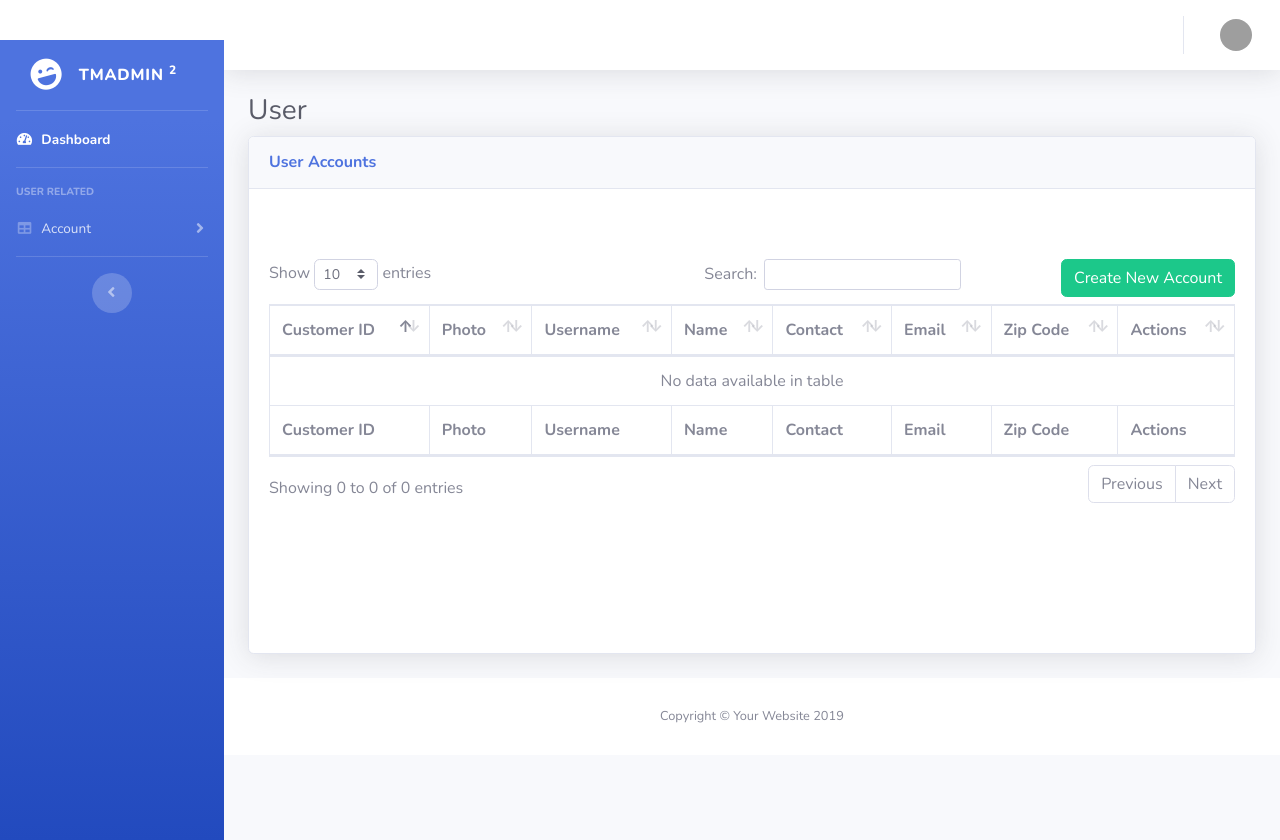
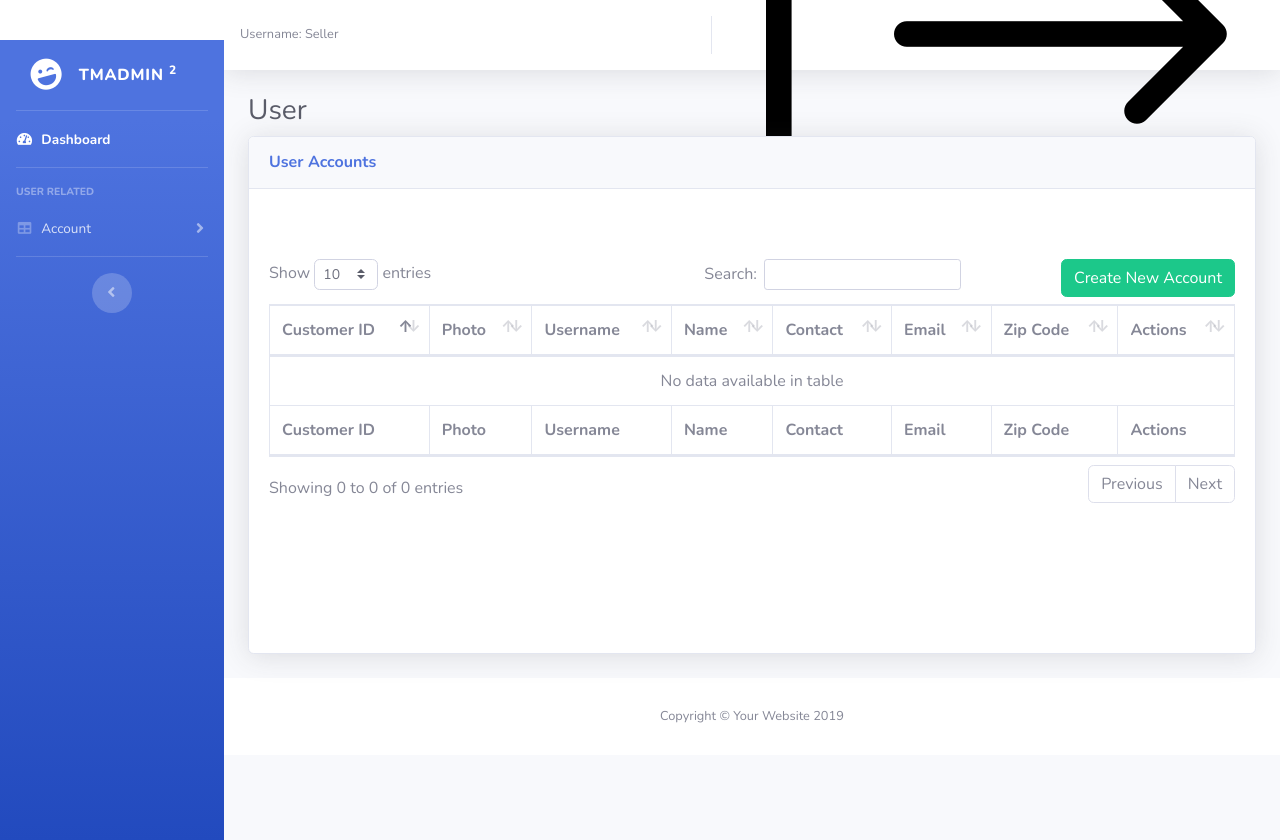
Before and after one commit to HenryDev01/INF2003, a Flask app: page /customer in a window 1280 px wide. Run offline with Flask 3, Linux system fonts and the light colour scheme; data that the repository does not hold is empty; some libraries are stand-ins or nearby versions; grey boxes are pictures that could not be loaded.

Commit message:
added seller username when logged in, various fixes

```diff
--- a/App/Auth/routes.py
+++ b/App/Auth/routes.py
@@ -142,12 +142,13 @@ def handle_login():
         return jsonify({"message": "customer_login_success"})
 
     # Authenticate as Seller
-    cursor.execute("SELECT seller_id, password_hash FROM seller WHERE username = %s", (username,))
+    cursor.execute("SELECT seller_id, password_hash, username FROM seller WHERE username = %s", (username,))
     seller_record = cursor.fetchone()
 
     if seller_record and verify_password(password, seller_record[1]):
         session["sellerID"] = seller_record[0]
         session["seller_logged_in"] = True
+        session["seller_username"] = seller_record[2]
         db.close()
         return jsonify({"message": "seller_login_success"})
     # Authenticate as Admin
--- a/App/template/includes/seller_side_bar.html
+++ b/App/template/includes/seller_side_bar.html
@@ -9,7 +9,7 @@
         <div class="sidebar-brand-icon rotate-n-15">
           <i class="fas fa-laugh-wink"></i>
         </div>
-        <div class="sidebar-brand-text mx-3">TmSeller <sup>2</sup></div>
+        <div class="sidebar-brand-text mx-3">Seller</div>
       </a>
 
       <!-- Divider -->
--- a/App/template/includes/seller_top_bar.html
+++ b/App/template/includes/seller_top_bar.html
@@ -20,7 +20,13 @@
 <!--              </div>-->
 <!--            </div>-->
 <!--          </form>-->
-
+          <span class="mr-2 d-none d-lg-inline text-gray-600 small">
+                  {% if session.get('seller_username') %}
+            <strong> <b> Username: {{ session['seller_username'] }} </b> </strong>
+                  {% else %}
+                    Username: Seller
+                  {% endif %}
+          </span>
           <!-- Topbar Navbar -->
           <ul class="navbar-nav ml-auto">
 
@@ -154,8 +160,8 @@
             <!-- Nav Item - User Information -->
             <li class="nav-item dropdown no-arrow">
               <a class="nav-link dropdown-toggle" href="#" id="userDropdown" role="button" data-toggle="dropdown" aria-haspopup="true" aria-expanded="false">
-                <span class="mr-2 d-none d-lg-inline text-gray-600 small">{{ session['firstName'] }}</span>
-                <img class="img-profile rounded-circle" src="https://source.unsplash.com/QAB-WJcbgJk/60x60">
+<!--                <img class="img-profile rounded-circle" src="App/static/img/logout.png">-->
+                <img src="../App/static/img/logout.png">
               </a>
               <!-- Dropdown - User Information -->
               <div class="dropdown-menu dropdown-menu-right shadow animated--grow-in" aria-labelledby="userDropdown">
```
Also changed, not shown: App/template/includes/navBar.html (+25 -25 lines), App/static/img/logout.png (added).
